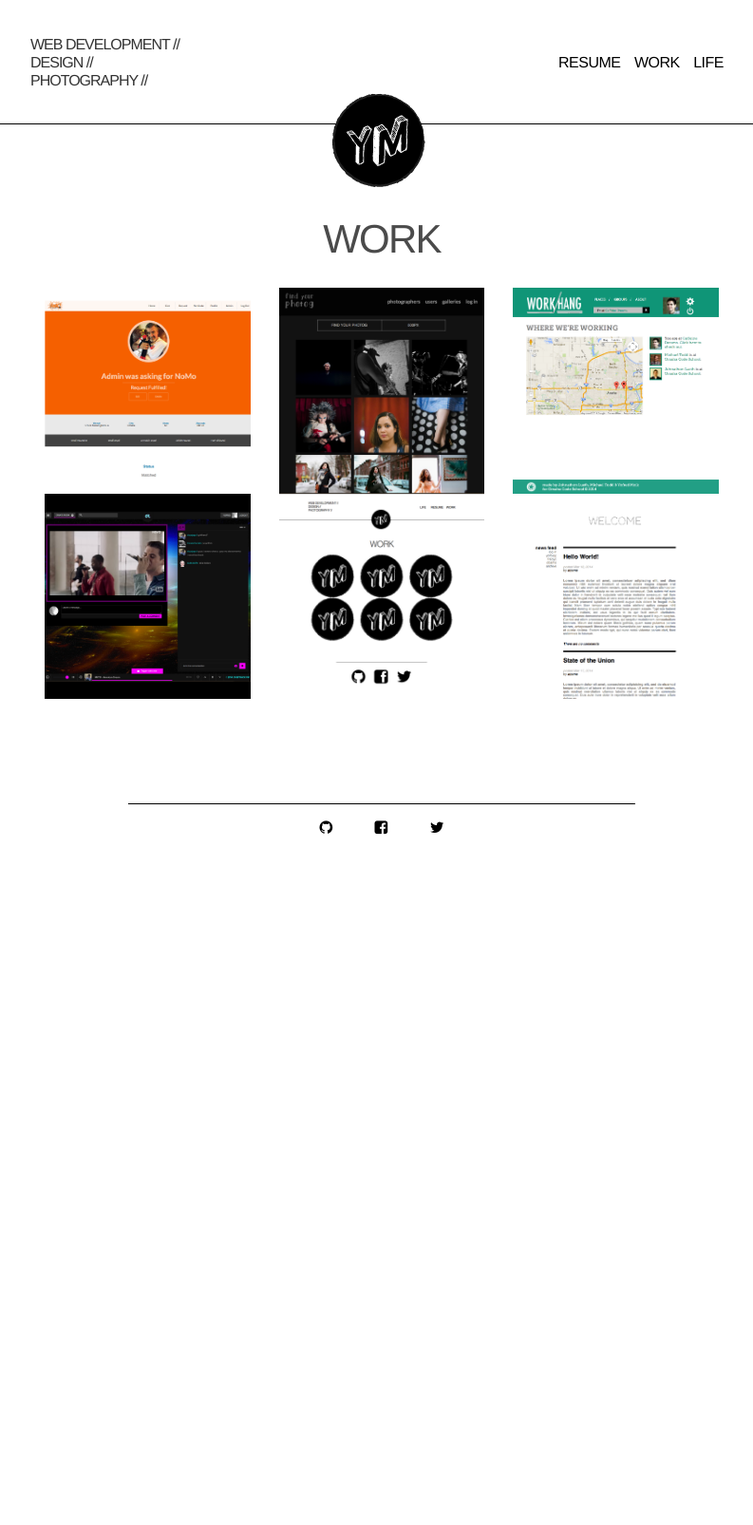
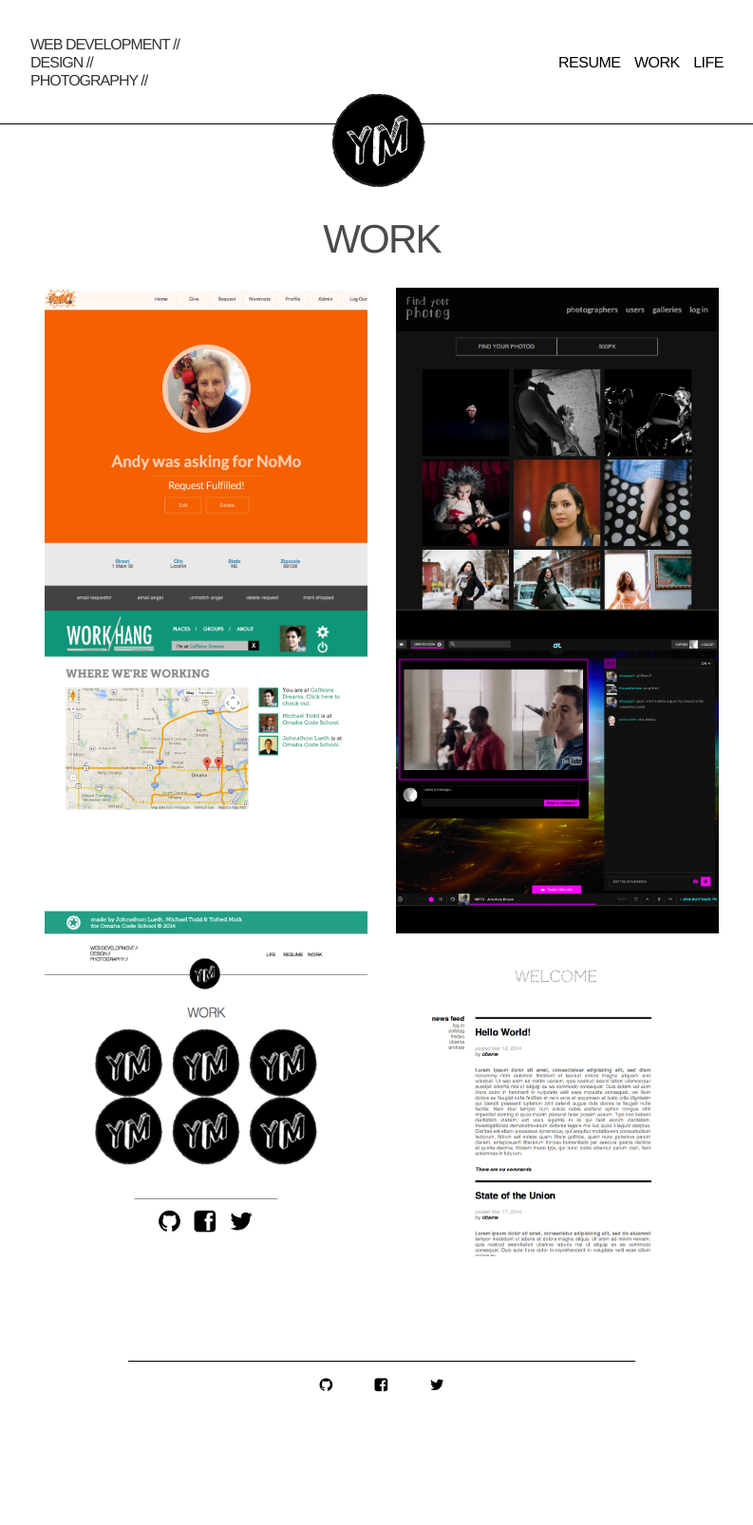
Before and after one commit to yofred/yofred.github.io, a Jekyll site: the page built from work/index.html, in a window 1280 px wide. Shown: the whole page at 95% size, without its empty margins (238-1031 px from the left). Built offline with Jekyll 4.4.1, drawn with Linux system fonts in a browser that asks for light colours; nearby versions of some CDN libraries; before the commit the page ends 1019 px from its top, so only the background shows below that.

Commit message:
work index layout

```diff
--- a/work/index.html
+++ b/work/index.html
@@ -5,22 +5,22 @@ permalink: /work/
 ---
 
 <div class="row work">
-  <div class="large-4 medium-6 small-12 gallery-index columns">
+  <div class="large-6 medium-6 small-12 gallery-index columns">
     <img src="/images/index-smacancer.png" alt="site logo" />
   </div>
-  <div class="large-4 medium-6 small-12 gallery-index columns">
+  <div class="large-6 medium-6 small-12 gallery-index columns">
     <img src="/images/index-findyourphotog.png" alt="site logo" />
   </div>
-  <div class="large-4 medium-6 small-12 gallery-index columns">
+  <div class="large-6 medium-6 small-12 gallery-index columns">
     <img src="/images/index-workhang.png" alt="site logo" />
   </div>
-  <div class="large-4 medium-6 small-12 gallery-index columns">
+  <div class="large-6 medium-6 small-12 gallery-index columns">
     <img src="/images/index-dubtrack.png" alt="site logo" />
   </div>
-  <div class="large-4 medium-6 small-12 gallery-index columns">
+  <div class="large-6 medium-6 small-12 gallery-index columns">
     <img src="/images/index-yofred.png" alt="site logo" />
   </div>
-  <div class="large-4 medium-6 small-12 gallery-index columns">
+  <div class="large-6 medium-6 small-12 gallery-index columns">
     <img src="/images/index-blog.png" alt="site logo" />
   </div>
 </div>
```
Also changed, not shown: images/index-smacancer.png.
